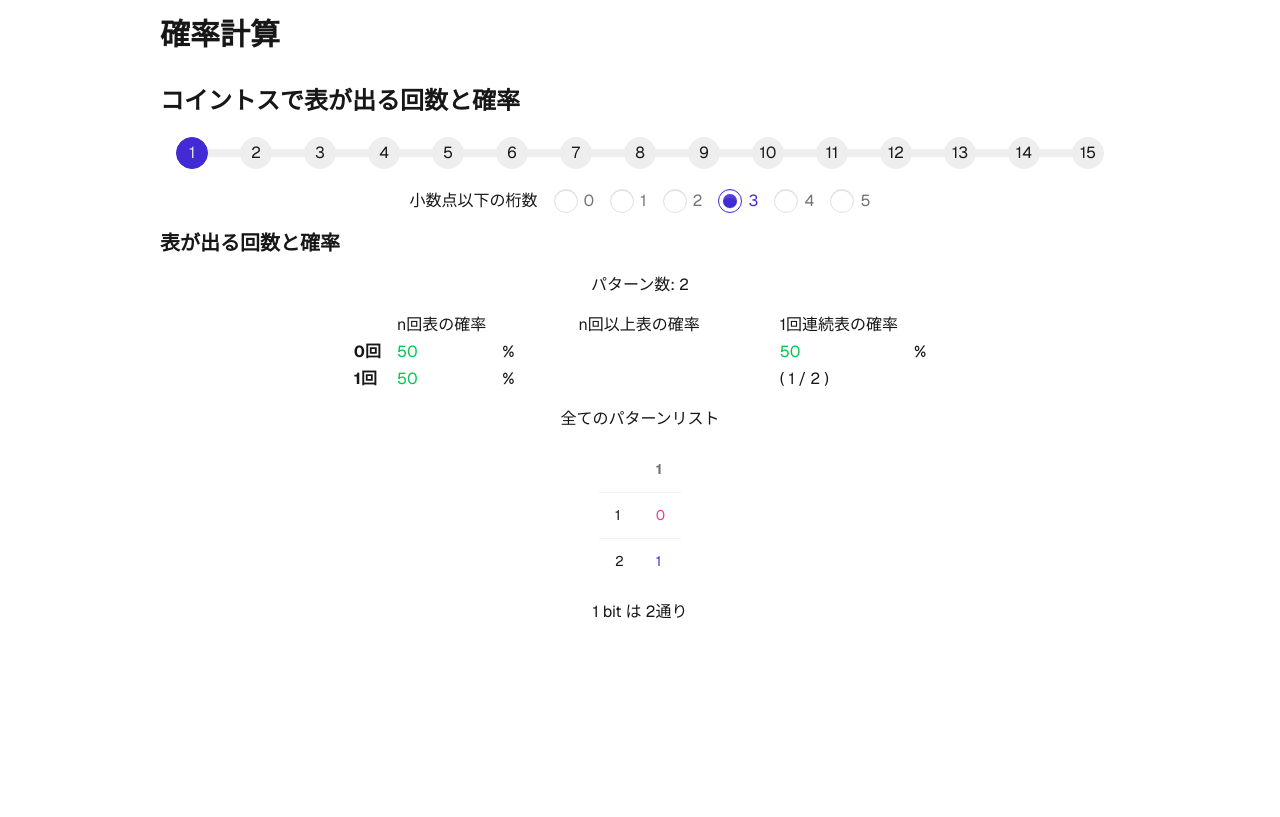
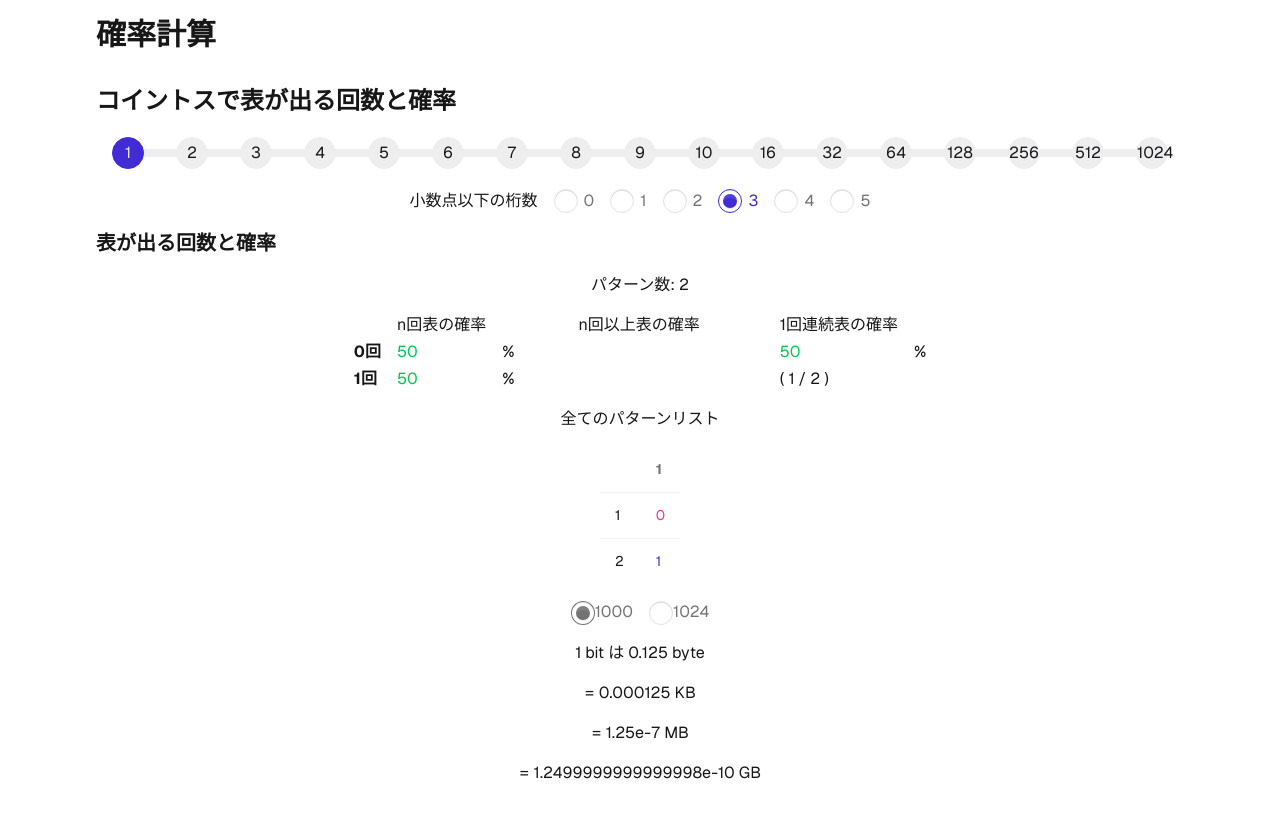
Before and after one commit to mieze018/learn-and-understand, a Next.js app: page / in a window 1280 px wide. Shown: the part 1480-2297 px from the top of the page. Before the commit the page ends 2268 px from the top, so only its background shows below. Built offline with nearby package versions, Linux system fonts and the light colour scheme.

Commit message:
feat: コイントス機能にバイナリ単位表示オプションを追加

```diff
--- a/src/components/objects/CoinToss.tsx
+++ b/src/components/objects/CoinToss.tsx
@@ -1,5 +1,5 @@
 'use client';
-import { useCoinToss } from '@/hooks/useCoinToss';
+import { useCoinToss, UseCoinTossType } from '@/hooks/useCoinToss';
 import { Fragment } from 'react';
 import { H2, H3 } from '@/components/atoms/Headings';
 import { DlCol, Dd, Dt } from '@/components/atoms/DescriptionList';
@@ -32,12 +32,12 @@ export const CoinToss = () => {
     patternCount,
     decimalPlaces,
     setDecimalPlaces,
+    isBinaryUnit,
+    setIsBinaryUnit,
+    stepVariant,
+    greaterDtText,
   } = useCoinToss();
 
-  const stepVariant = (count: number) =>
-    count === tossCount ? 'step-primary' : '';
-  const greaterDtText = (count: number) =>
-    count === 0 || count === tossCount ? '' : '以上';
   return (
     <Section1>
       <H2>コイントスで表が出る回数と確率</H2>
@@ -51,6 +51,7 @@ export const CoinToss = () => {
                     key={count}
                     className={`step cursor-pointer ${stepVariant(count)}`}
                     onClick={() => setTossCount(count)}
+                    data-content={count}
                   />
                 );
               })}
@@ -75,6 +76,51 @@ export const CoinToss = () => {
           })}
         </Section3>
         <H3>表が出る回数と確率</H3>
+        {coinTossTable({
+          probabilities,
+          probabilitiesGreater,
+          probabilitiesConsecutive,
+          tossCount,
+          patternCount,
+          percentColorClasses,
+          greaterDtText,
+        })}
+        <div>全てのパターンリスト</div>
+        {allPatternsTable({ patternCount, tossCount })}
+
+        {displayBitUnits({ tossCount, isBinaryUnit, setIsBinaryUnit })}
+      </Section2>
+    </Section1>
+  );
+};
+
+const coinTossTable = ({
+  probabilities,
+  probabilitiesGreater,
+  probabilitiesConsecutive,
+  tossCount,
+  patternCount,
+  percentColorClasses,
+  greaterDtText,
+}: Pick<
+  UseCoinTossType,
+  | 'probabilities'
+  | 'probabilitiesGreater'
+  | 'probabilitiesConsecutive'
+  | 'tossCount'
+  | 'patternCount'
+  | 'percentColorClasses'
+  | 'greaterDtText'
+>) => {
+  if (tossCount > 20) {
+    return (
+      <div className="text-warning">
+        コイントス回数が多すぎるため表は表示されません
+      </div>
+    );
+  }
+  return (
+    <>
       <div>パターン数: {patternCount.toLocaleString()}</div>
       <div className="flex flex-row w-full overflow-auto gap-x-12 justify-center">
         <DlCol $columns={3}>
@@ -130,21 +176,19 @@ export const CoinToss = () => {
           <Dd> </Dd>
         </DlCol>
       </div>
-        <div>全てのパターンリスト</div>
-        {allPatternsTable(patternCount, tossCount)}
-
-        <div>
-          {tossCount} bit は {patternCount.toLocaleString()}通り
-        </div>
-      </Section2>
-    </Section1>
+    </>
   );
 };
 
-const allPatternsTable = (patternCount: number, tossCount: number) => {
+const allPatternsTable = ({
+  patternCount,
+  tossCount,
+}: Pick<UseCoinTossType, 'patternCount' | 'tossCount'>) => {
   if (patternCount > 300) {
     return (
-      <div className="text-warning">パターン数が多すぎるため表示できません</div>
+      <div className="text-warning">
+        パターン数が多すぎるため表は表示されません
+      </div>
     );
   }
   return (
@@ -182,3 +226,55 @@ const allPatternsTable = (patternCount: number, tossCount: number) => {
     </TableWrapper>
   );
 };
+
+const displayBitUnits = ({
+  tossCount,
+  isBinaryUnit,
+  setIsBinaryUnit,
+}: Pick<UseCoinTossType, 'tossCount' | 'isBinaryUnit' | 'setIsBinaryUnit'>) => {
+  if (tossCount === 0) {
+    return null;
+  }
+  return (
+    <>
+      <Section3>
+        <Label>
+          <Radio
+            name="isBinaryUnit"
+            checked={!isBinaryUnit}
+            onChange={() => setIsBinaryUnit(false)}
+          />
+          <LabelSpan>1000</LabelSpan>
+        </Label>
+        <Label>
+          <Radio
+            name="isBinaryUnit"
+            checked={isBinaryUnit}
+            onChange={() => setIsBinaryUnit(true)}
+          />
+          <LabelSpan>1024</LabelSpan>
+        </Label>
+      </Section3>
+      <Section3 vertical>
+        <div>
+          {tossCount} bit は {tossCount / 8} byte
+        </div>
+        {isBinaryUnit ? (
+          <div> = {tossCount / 8 / 1024} KiB </div>
+        ) : (
+          <div> = {tossCount / 8 / 1000} KB </div>
+        )}
+        {isBinaryUnit ? (
+          <div> = {tossCount / 8 / 1024 / 1024} MiB </div>
+        ) : (
+          <div> = {tossCount / 8 / 1000 / 1000} MB </div>
+        )}
+        {isBinaryUnit ? (
+          <div> = {tossCount / 8 / 1024 / 1024 / 1024} GiB </div>
+        ) : (
+          <div> = {tossCount / 8 / 1000 / 1000 / 1000} GB </div>
+        )}
+      </Section3>
+    </>
+  );
+};
--- a/src/hooks/useCoinToss.ts
+++ b/src/hooks/useCoinToss.ts
@@ -9,8 +9,12 @@ export const useCoinToss = () => {
   const [decimalPlaces, setDecimalPlaces] = useState(3);
   /**コイントス回数の選択肢 */
   const tossCountSelection = [
-    1, 2, 3, 4, 5, 6, 7, 8, 9, 10, 11, 12, 13, 14, 15,
+    1, 2, 3, 4, 5, 6, 7, 8, 9, 10, 16, 32, 64, 128, 256, 512, 1024,
   ];
+
+  /** KiB, MiB, GiBで表示するかどうか */
+  const [isBinaryUnit, setIsBinaryUnit] = useState(false);
+
   const percentColorClasses = (percent: number) => {
     if (percent >= 90) return 'text-blue-500';
     if (percent >= 75) return 'text-cyan-500';
@@ -67,6 +71,12 @@ export const useCoinToss = () => {
   }, [tossCount, toPercent]);
   /** パターン数 */
   const patternCount = 2 ** tossCount;
+  /** ステップの色 */
+  const stepVariant = (count: number) =>
+    count === tossCount ? 'step-primary' : '';
+  /** 何回以上の文字 */
+  const greaterDtText = (count: number) =>
+    count === 0 || count === tossCount ? '' : '以上';
 
   return {
     probabilities,
@@ -79,5 +89,11 @@ export const useCoinToss = () => {
     patternCount,
     decimalPlaces,
     setDecimalPlaces,
+    isBinaryUnit,
+    setIsBinaryUnit,
+    stepVariant,
+    greaterDtText,
   };
 };
+
+export type UseCoinTossType = ReturnType<typeof useCoinToss>;
```
Lines whose indentation alone changed are shown as unchanged.
